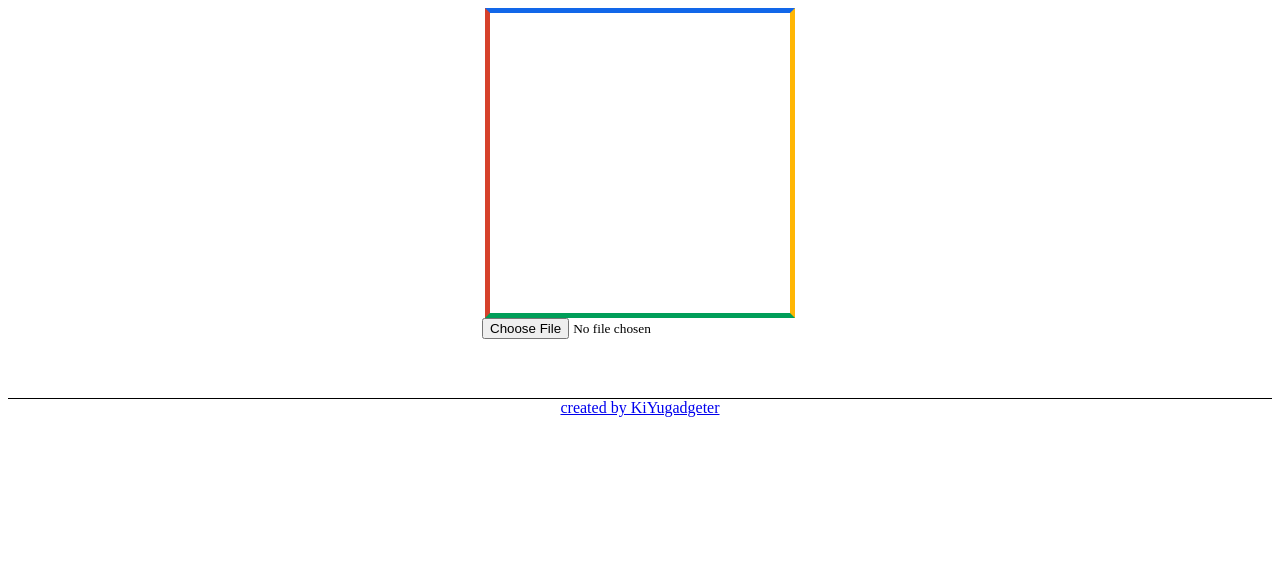
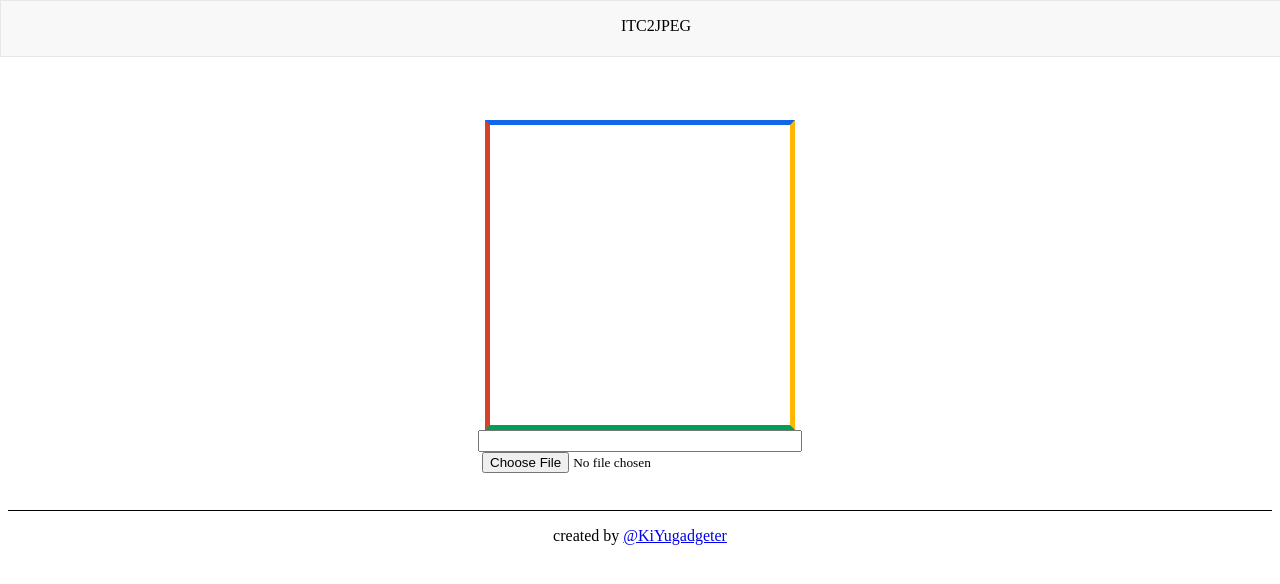
Before and after one commit to KiYugadgeter/itc2jpg, a plain HTML site: page index.html in a window 1280 px wide. Drawn offline with Linux system fonts and the light colour scheme.

Commit message:
add fixed navbar

```diff
--- a/index.html
+++ b/index.html
@@ -6,13 +6,20 @@
     <link rel="stylesheet" href="slice_itc.css" type="text/css">
 </head>
 <body>
+    <header>
+    <div id="fixed_navbar">
+        <p id="title">ITC2JPEG</p>
+    </div>
+    </header>
+    <div style="padding-top: 112px;"></div>
     <div id="dropzone" class="my_border">
         <img id="image" height="300" width="300">
     </div>
     <div id="text">
+        <input id="nametext" type="text" height=30px>
         <input id="upload" type="file">
     </div>
     <script src="slice_itc.js" type="text/javascript"></script>
-    <footer><a href="http://www.twitter.com/KiYugadgeter">created by KiYugadgeter</a></footer>
+    <footer><p>created by <a href="https://twitter.com/KiYugadgeter">@KiYugadgeter</a></p></footer>
 </body>
 </html>
--- a/slice_itc.css
+++ b/slice_itc.css
@@ -74,3 +74,27 @@ footer {
     color: #000000;
     border-top: 1px solid black;
 }
+
+
+div#fixed_navbar {
+    position: fixed;
+    top: 0;
+    left: 0;
+    width: 100%;
+    height: 55px;
+    background-color: rgba(248, 248, 248, 0.89);
+    border: 1px solid #e7e7e7;
+    padding-right: 15px;
+    padding-left: 15px;
+    padding-top: 0px
+    margin-left: auto;
+    margin-top: 0px;
+    margin-right: auto;
+    text-align: center;
+}
+
+
+p#title {
+    display: block;
+    font-family: "Andale Mono";
+}
```
